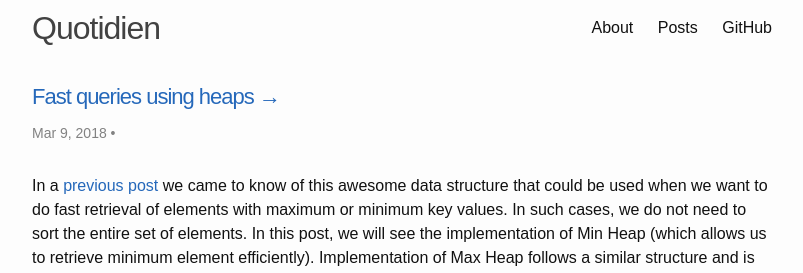
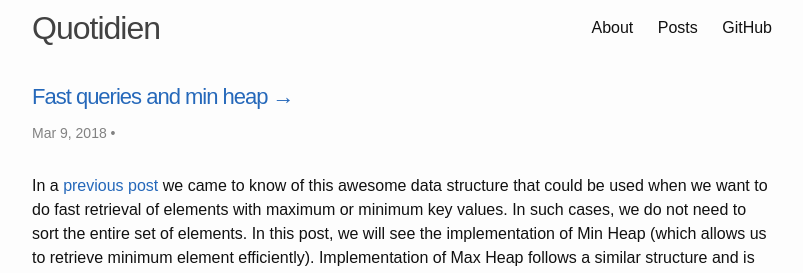
Before and after one commit to dotkay/dotkay.github.io, a Jekyll site: the page built from _posts/2018-03-09-min-heap.md, in a window 1280 px wide. Shown: the top 273 px of the page, without its empty margins (238-1041 px from the left). Built offline with Jekyll 4.4.1, drawn with Linux system fonts in a browser that asks for light colours.

Commit message:
fix title in posts on heaps

```diff
--- a/_posts/2018-03-09-min-heap.md
+++ b/_posts/2018-03-09-min-heap.md
@@ -1,6 +1,6 @@
 ---
 layout: post
-title: Fast queries using heaps
+title: Fast queries and min heap
 categories: [algorithms, data structures, heap]
 keywords: C++, data structures, heap
 external-url: https://dotkay.github.io/2018/03/09/min-heap
```
